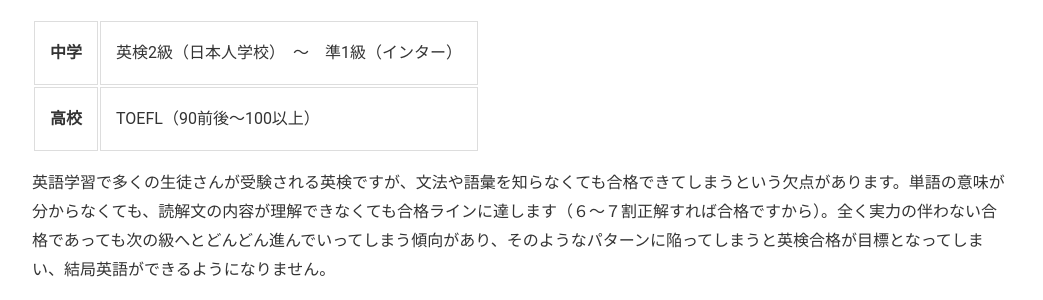
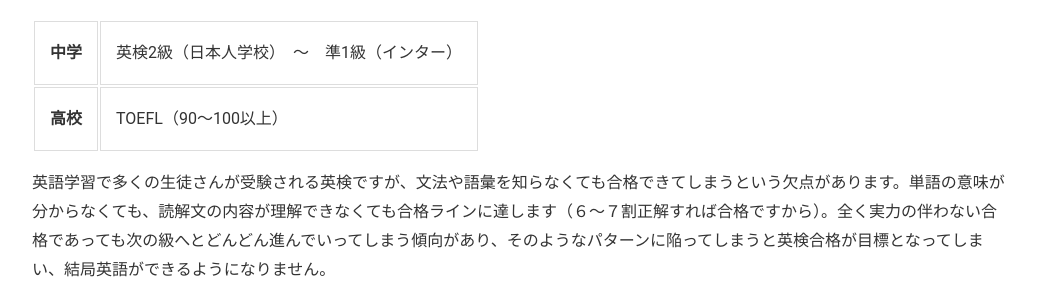
Before and after one commit to phocean/akispace, a Jekyll site: the page built from exam_results.md, in a window 1280 px wide and 900 px high. Shown: the part 248-548 px from the top of the window, without its empty margins (118-1161 px from the left). Built offline with Jekyll 4.4.1, drawn with Linux system fonts in a browser that asks for light colours; some of the changed text lies outside the part shown.

Commit message:
Update exam_results.md

```diff
--- a/exam_results.md
+++ b/exam_results.md
@@ -16,7 +16,7 @@ description: フランス、パリ/ブローニュで探す英語家庭教師。
 </tr>
 <tr>
 <td><strong>高校</strong></td>
-<td>TOEFL（90前後〜100以上）</td>
+<td>TOEFL（90〜100以上）</td>
 </tr>
 </table>
 
```
Also changed, not shown: other parts of exam_results.md (+2 -0 lines).
